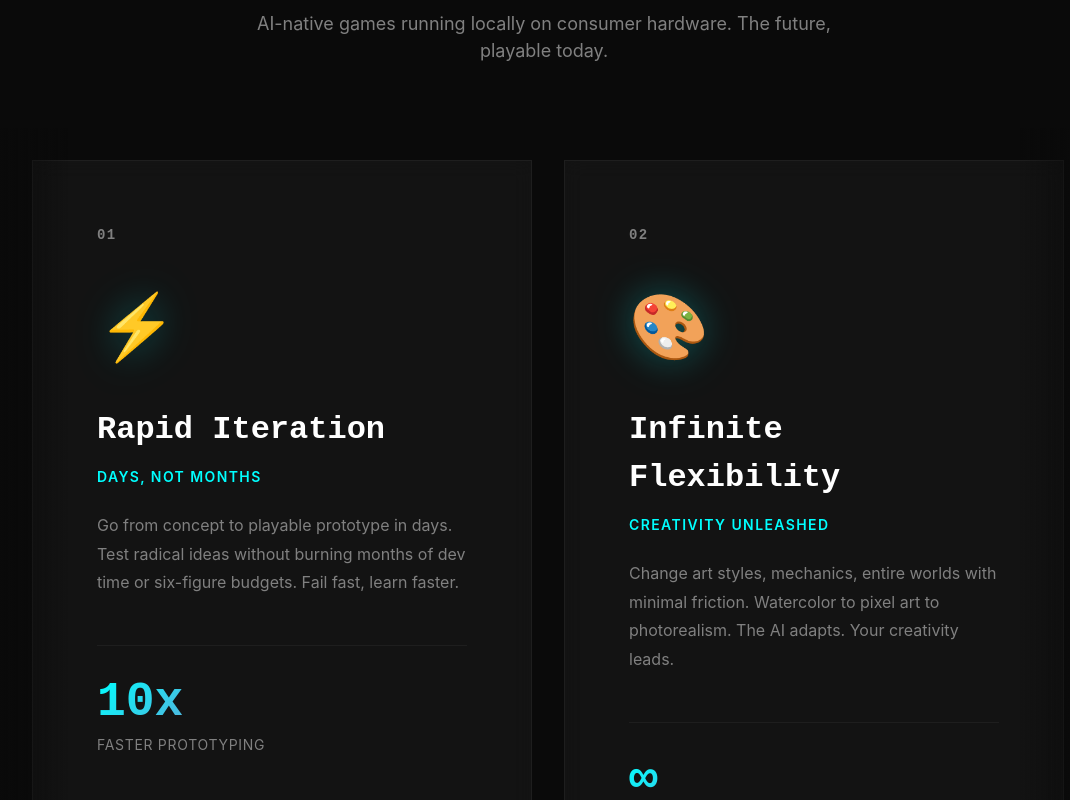
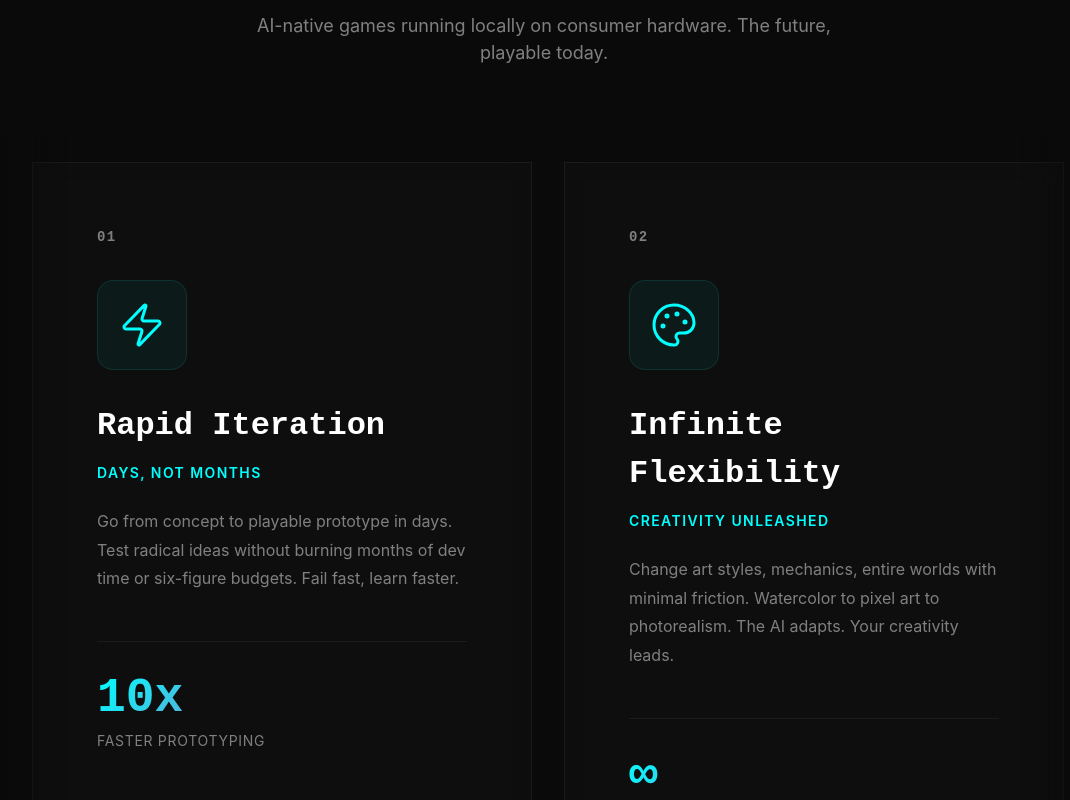
Before and after one commit to hugothomel/alakazam, a Next.js app: page / in a window 1280 px wide. Shown: the part 2720-3520 px from the top of the page, without its empty margins (96-1166 px from the left). Built offline with nearby package versions, Linux system fonts and the light colour scheme.

Commit message:
Rerirect to anamneiss demo

```diff
--- a/app/globals.css
+++ b/app/globals.css
@@ -380,25 +380,60 @@ nav.scrolled {
 }
 
 .approach-pillar {
-    text-align: center;
-    padding: 3rem 2rem;
-    background: rgba(26, 26, 26, 0.4);
+    text-align: left;
+    padding: 3rem;
+    background: rgba(255, 255, 255, 0.02);
     border: 1px solid rgba(255, 255, 255, 0.05);
     transition: all 0.4s cubic-bezier(0.23, 1, 0.32, 1);
     opacity: 0;
     transform: translateY(30px);
+    position: relative;
+    overflow: hidden;
+}
+
+.approach-pillar::before {
+    content: '';
+    position: absolute;
+    top: 0;
+    left: 0;
+    width: 100%;
+    height: 100%;
+    background: radial-gradient(circle at top right, rgba(0, 255, 255, 0.1), transparent 60%);
+    opacity: 0;
+    transition: opacity 0.4s;
 }
 
 .approach-pillar:hover {
     transform: translateY(-10px);
-    border-color: var(--primary);
-    background: rgba(26, 26, 26, 0.6);
+    border-color: rgba(0, 255, 255, 0.3);
+    background: rgba(255, 255, 255, 0.04);
+    box-shadow: 0 10px 40px -10px rgba(0, 0, 0, 0.5);
 }
 
-.pillar-icon {
-    font-size: 3rem;
-    margin-bottom: 1.5rem;
-    filter: drop-shadow(0 0 15px rgba(0, 255, 255, 0.3));
+.approach-pillar:hover::before {
+    opacity: 1;
+}
+
+.pillar-icon-wrapper {
+    margin-bottom: 2rem;
+    display: inline-flex;
+    padding: 1rem;
+    background: rgba(0, 255, 255, 0.05);
+    border-radius: 12px;
+    border: 1px solid rgba(0, 255, 255, 0.1);
+    color: var(--primary);
+    transition: all 0.3s;
+}
+
+.approach-pillar:hover .pillar-icon-wrapper {
+    background: var(--primary);
+    color: var(--dark);
+    box-shadow: 0 0 20px rgba(0, 255, 255, 0.4);
+}
+
+.pillar-icon-svg {
+    width: 32px;
+    height: 32px;
 }
 
 .approach-pillar h4 {
@@ -406,12 +441,16 @@ nav.scrolled {
     font-size: 1.5rem;
     margin-bottom: 1rem;
     color: white;
+    position: relative;
+    z-index: 1;
 }
 
 .approach-pillar p {
     color: var(--text-dim);
     line-height: 1.7;
     font-size: 1rem;
+    position: relative;
+    z-index: 1;
 }
 
 .approach-statement {
@@ -508,7 +547,7 @@ nav.scrolled {
     min-width: 500px;
     max-width: 500px;
     scroll-snap-align: center;
-    background: rgba(26, 26, 26, 0.6);
+    background: rgba(255, 255, 255, 0.02);
     backdrop-filter: blur(10px);
     border: 1px solid rgba(255, 255, 255, 0.05);
     padding: 4rem;
@@ -524,17 +563,16 @@ nav.scrolled {
     left: 0;
     width: 100%;
     height: 100%;
-    background: linear-gradient(135deg,
-            rgba(0, 255, 255, 0.03) 0%,
-            rgba(255, 20, 147, 0.03) 100%);
+    background: radial-gradient(circle at top right, rgba(0, 255, 255, 0.1), transparent 60%);
     opacity: 0;
     transition: opacity 0.4s;
 }
 
 .capability-card-large:hover {
-    transform: scale(1.03);
-    border-color: var(--primary);
-    background: rgba(26, 26, 26, 0.8);
+    transform: scale(1.02);
+    border-color: rgba(0, 255, 255, 0.3);
+    background: rgba(255, 255, 255, 0.04);
+    box-shadow: 0 10px 40px -10px rgba(0, 0, 0, 0.5);
 }
 
 .capability-card-large:hover::before {
@@ -550,11 +588,26 @@ nav.scrolled {
     font-weight: 600;
 }
 
-.capability-icon-large {
-    font-size: 4rem;
+.capability-icon-wrapper {
     margin-bottom: 2rem;
-    display: block;
-    filter: drop-shadow(0 0 20px rgba(0, 255, 255, 0.3));
+    display: inline-flex;
+    padding: 1.25rem;
+    background: rgba(0, 255, 255, 0.05);
+    border-radius: 16px;
+    border: 1px solid rgba(0, 255, 255, 0.1);
+    color: var(--primary);
+    transition: all 0.3s;
+}
+
+.capability-card-large:hover .capability-icon-wrapper {
+    background: var(--primary);
+    color: var(--dark);
+    box-shadow: 0 0 20px rgba(0, 255, 255, 0.4);
+}
+
+.capability-icon-svg {
+    width: 48px;
+    height: 48px;
 }
 
 .capability-card-large h3 {
@@ -563,6 +616,8 @@ nav.scrolled {
     margin-bottom: 0.75rem;
     color: white;
     font-weight: 700;
+    position: relative;
+    z-index: 1;
 }
 
 .capability-tagline {
--- a/app/page.tsx
+++ b/app/page.tsx
@@ -2,6 +2,7 @@
 
 import { useEffect, useRef } from 'react';
 import Script from 'next/script';
+import { Target, Cpu, Shield, Zap, Palette, Laptop, Brain, Coins, Rocket } from 'lucide-react';
 
 export default function Home() {
   const canvasContainerRef = useRef<HTMLDivElement>(null);
@@ -375,7 +376,7 @@ export default function Home() {
               <span className="word gradient-text">creation</span>
             </h1>
             <p className="hero-subtitle">
-              World models based games running on consumer hardware—making radical experimentation economically viable.
+              World models based games running on consumer hardware. We make radical experimentation economically viable.
             </p>
             <div className="hero-cta">
               <a href="#anamnesis" className="btn-magnetic">Discover Anamnesis</a>
@@ -403,19 +404,25 @@ export default function Home() {
 
               <div className="approach-grid">
                 <div className="approach-pillar">
-                  <div className="pillar-icon">🎯</div>
+                  <div className="pillar-icon-wrapper">
+                    <Target className="pillar-icon-svg" strokeWidth={1.5} />
+                  </div>
                   <h4>Vision to Reality</h4>
                   <p>Creative concept becomes playable prototype in days</p>
                 </div>
 
                 <div className="approach-pillar">
-                  <div className="pillar-icon">⚙️</div>
+                  <div className="pillar-icon-wrapper">
+                    <Cpu className="pillar-icon-svg" strokeWidth={1.5} />
+                  </div>
                   <h4>Local Inference</h4>
                   <p>Consumer hardware. No cloud. No compromise.</p>
                 </div>
 
                 <div className="approach-pillar">
-                  <div className="pillar-icon">🔒</div>
+                  <div className="pillar-icon-wrapper">
+                    <Shield className="pillar-icon-svg" strokeWidth={1.5} />
+                  </div>
                   <h4>Your IP, Protected</h4>
                   <p>Proprietary models. Competitive advantage maintained.</p>
                 </div>
@@ -444,7 +451,9 @@ export default function Home() {
               <div className="tech-scroll capabilities-scroll">
                 <div className="capability-card-large">
                   <div className="capability-number">01</div>
-                  <div className="capability-icon-large">⚡</div>
+                  <div className="capability-icon-wrapper">
+                    <Zap className="capability-icon-svg" strokeWidth={1.5} />
+                  </div>
                   <h3>Rapid Iteration</h3>
                   <p className="capability-tagline">Days, not months</p>
                   <p className="capability-description">
@@ -458,7 +467,9 @@ export default function Home() {
 
                 <div className="capability-card-large">
                   <div className="capability-number">02</div>
-                  <div className="capability-icon-large">🎨</div>
+                  <div className="capability-icon-wrapper">
+                    <Palette className="capability-icon-svg" strokeWidth={1.5} />
+                  </div>
                   <h3>Infinite Flexibility</h3>
                   <p className="capability-tagline">Creativity unleashed</p>
                   <p className="capability-description">
@@ -472,7 +483,9 @@ export default function Home() {
 
                 <div className="capability-card-large">
                   <div className="capability-number">03</div>
-                  <div className="capability-icon-large">💻</div>
+                  <div className="capability-icon-wrapper">
+                    <Laptop className="capability-icon-svg" strokeWidth={1.5} />
+                  </div>
                   <h3>Local Performance</h3>
                   <p className="capability-tagline">No cloud required</p>
                   <p className="capability-description">
@@ -486,7 +499,9 @@ export default function Home() {
 
                 <div className="capability-card-large">
                   <div className="capability-number">04</div>
-                  <div className="capability-icon-large">🧠</div>
+                  <div className="capability-icon-wrapper">
+                    <Brain className="capability-icon-svg" strokeWidth={1.5} />
+                  </div>
                   <h3>Emergent Behavior</h3>
                   <p className="capability-tagline">Living worlds</p>
                   <p className="capability-description">
@@ -500,7 +515,9 @@ export default function Home() {
 
                 <div className="capability-card-large">
                   <div className="capability-number">05</div>
-                  <div className="capability-icon-large">💰</div>
+                  <div className="capability-icon-wrapper">
+                    <Coins className="capability-icon-svg" strokeWidth={1.5} />
+                  </div>
                   <h3>Economic Viability</h3>
                   <p className="capability-tagline">Risk becomes manageable</p>
                   <p className="capability-description">
@@ -514,7 +531,9 @@ export default function Home() {
 
                 <div className="capability-card-large">
                   <div className="capability-number">06</div>
-                  <div className="capability-icon-large">🚀</div>
+                  <div className="capability-icon-wrapper">
+                    <Rocket className="capability-icon-svg" strokeWidth={1.5} />
+                  </div>
                   <h3>Ship Faster</h3>
                   <p className="capability-tagline">Market speed matters</p>
                   <p className="capability-description">
--- a/next.config.js
+++ b/next.config.js
@@ -1,6 +1,15 @@
 /** @type {import('next').NextConfig} */
 const nextConfig = {
   reactStrictMode: true,
+  async redirects() {
+    return [
+      {
+        source: '/anamnesis',
+        destination: 'https://webwmonnx-production.up.railway.app',
+        permanent: false,
+      },
+    ]
+  },
 }
 
 module.exports = nextConfig
```
Also changed, not shown: package.json (+7 -6 lines), 1 other file (tests, documents, lock files or other folders).
